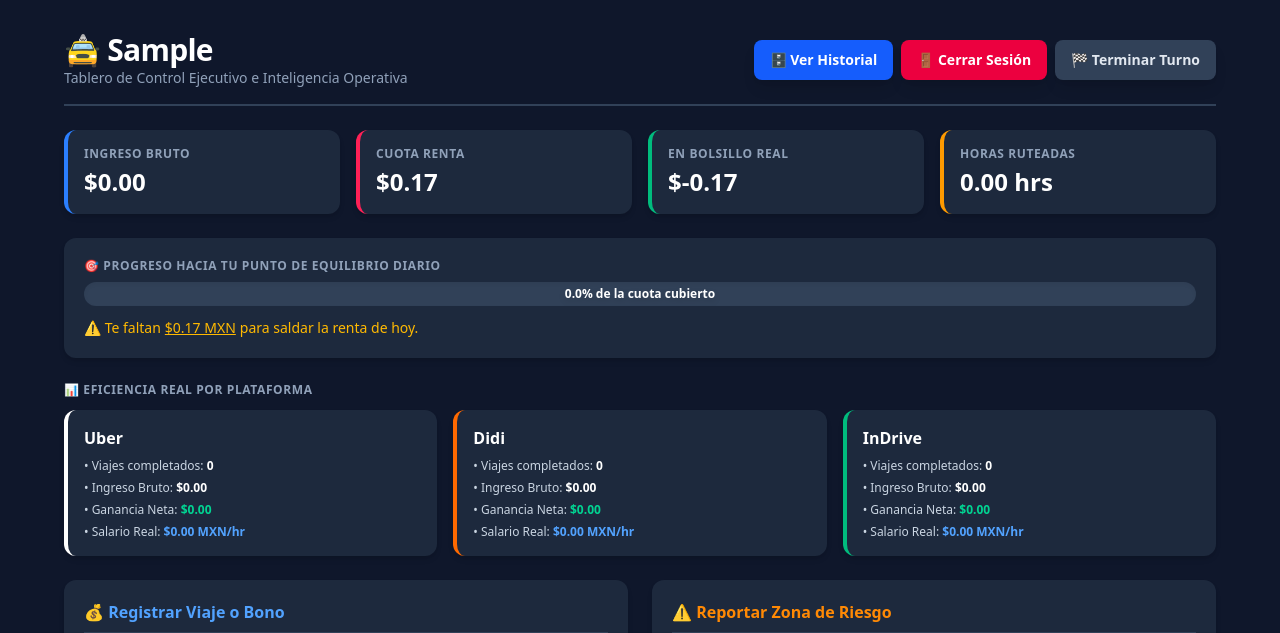
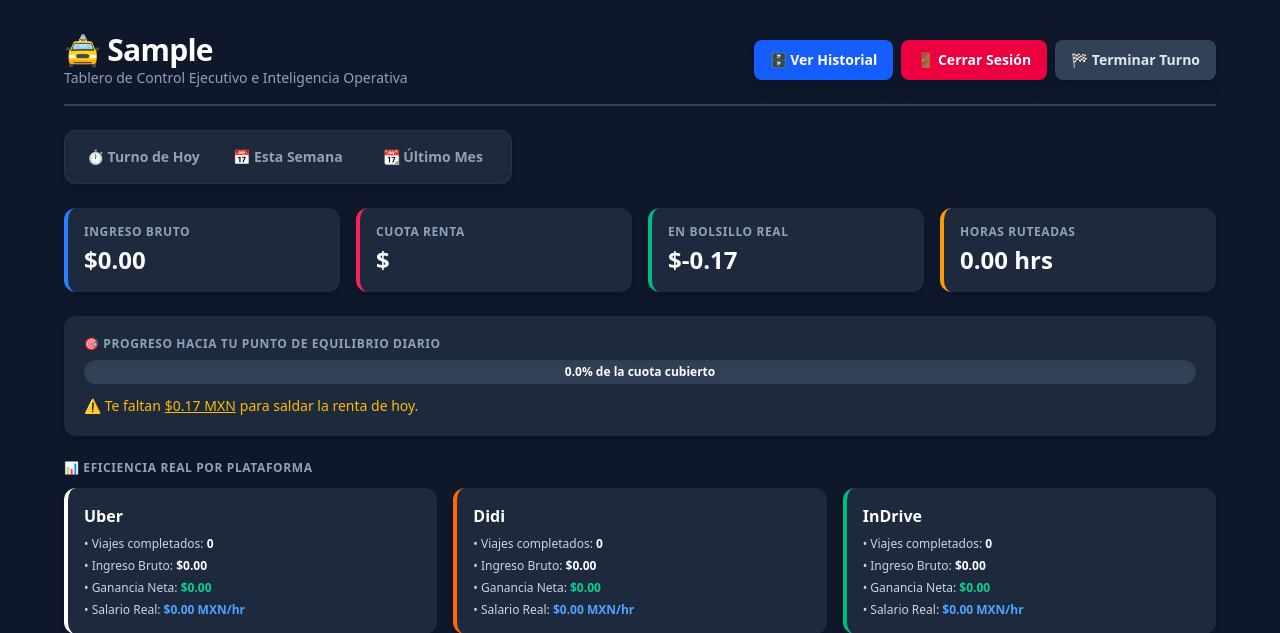
Before and after one commit to malkavianikkaku-gif/uber-maximizer, a Django app: page / in a window 1280 px wide. Shown: the top 633 px of the page. Run offline with Django 5.2, Linux system fonts and the light colour scheme; a user stored in the database is signed in; tables that the repository leaves empty hold one stand-in row (values such as "Sample post"); some libraries are stand-ins or nearby versions.

Commit message:
Feat: Sistema de filtrado temporal (hoy, semana, mes) con escalado automático de renta fija y control en Postgres

```diff
--- a/core/views/view_dashboard.py
+++ b/core/views/view_dashboard.py
@@ -3,6 +3,8 @@ from django.contrib.auth.decorators import login_required
 from ..models.model_financiero import RegistroFinanciero
 from ..models.model_calle import CalleRiesgo
 from decimal import Decimal
+from django.utils import timezone
+from datetime import timedelta
 import json
 
 class DecimalEncoder(json.JSONEncoder):
@@ -55,8 +57,22 @@ def dashboard_view(request):
 
     # --- CONSULTAR Y CALCULAR MÉTRICAS DINÁMICAS ---
     # 🌟 FILTRAMOS LAS CONSULTAS: Solo traemos los datos de este conductor específico
+    filtro_tiempo = request.GET.get('filtro','hoy')  # Por defecto, mostrar solo los registros de hoy
     registros = RegistroFinanciero.objects.filter(usuario=request.user, activo=True)
     calles = CalleRiesgo.objects.filter(usuario=request.user, activo=True)
+    ahora = timezone.now()
+
+    if filtro_tiempo == 'hoy':
+        registros = registros.filter(activo=True)
+        calles = calles.filter(activo=True)
+    elif filtro_tiempo == 'semana':
+        hace_una_semana = ahora - timedelta(days=7)  # Lunes de esta semana
+        registros = registros.filter(fecha_registro__gte=hace_una_semana)
+        calles = calles.filter(fecha_reporte__gte=hace_una_semana)
+    elif filtro_tiempo == 'mes':
+        hace_un_mes = ahora - timedelta(days=30)  # Aproximadamente un mes atrás
+        registros = registros.filter(fecha_registro__gte=hace_un_mes)
+        calles = calles.filter(fecha_reporte__gte=hace_un_mes)
 
     global_bruto = Decimal('0.0')
     global_neto_viajes = Decimal('0.0')
@@ -85,23 +101,34 @@ def dashboard_view(request):
                 global_horas += horas_viaje
 
     # 🌟 CÁLCULO TOTALMENTE DINÁMICO: Consumimos la renta semanal del perfil del usuario
-    renta_diaria = perfil.renta_semanal / Decimal('6.0')
-    dinero_real_bolsillo = global_neto_viajes - renta_diaria
+    if filtro_tiempo == 'hoy':
+        renta_calculada = perfil.renta_semanal / Decimal('6.0')  # Renta diaria
+    elif filtro_tiempo == 'semana':
+        renta_calculada = perfil.renta_semanal  # Renta semanal
+    elif filtro_tiempo == 'mes':
+        renta_calculada = perfil.renta_semanal * Decimal('4.0')  # Renta mensual
+
+    dinero_real_bolsillo = global_neto_viajes - renta_calculada
 
 
     if global_neto_viajes > 0:
 
-        porcentaje_equilibrio = (global_neto_viajes / renta_diaria) * Decimal('100.0')
+        porcentaje_equilibrio = (global_neto_viajes / renta_calculada) * Decimal('100.0')
         porcentaje_equilibrio = min(porcentaje_equilibrio, Decimal('100.0'))
     else:
 
         porcentaje_equilibrio = Decimal('0.0')
 
 
-    pesos_faltantes_renta = max(Decimal('0.0'), renta_diaria - global_neto_viajes)
+    pesos_faltantes_renta = max(Decimal('0.0'), renta_calculada - global_neto_viajes)
 
     for app, data in apps_info.items():
         data['salario_x_hora'] = data['neto'] / data['horas'] if data['horas'] > 0 else Decimal('0.0')
+
+    apps_brutos = [float(apps_info['Uber']['bruto']), float(apps_info['Didi']['bruto']), float(apps_info['InDrive']['bruto'])]
+    apps_netos = [float(apps_info['Uber']['neto']), float(apps_info['Didi']['neto']), float(apps_info['InDrive']['neto'])]
+    apps_salarios_hora = [float(apps_info['Uber']['salario_x_hora']), float(apps_info['Didi']['salario_x_hora']), float(apps_info['InDrive']['salario_x_hora'])]
+    apps_nombres = ['Uber', 'Didi', 'InDrive']
 
     calles_lista = list(calles.values('colonia_o_zona', 'tipo_riesgo', 'descripcion', 'latitud', 'longitud'))
     calles_json = json.dumps(calles_lista, cls=DecimalEncoder)
@@ -117,7 +144,7 @@ def dashboard_view(request):
     context = {
         'total_bruto': global_bruto,
         'dinero_real_bolsillo': dinero_real_bolsillo,
-        'renta_diaria': renta_diaria,
+        'renta_calculada': renta_calculada,
         'total_horas': global_horas,
         'apps_info': apps_info,
         'calles_peligrosas_json': calles_json,
--- a/templates/dashboard.html
+++ b/templates/dashboard.html
@@ -7,11 +7,8 @@
 
     <!-- 🌟 CDN OFICIAL DE TAILWIND CSS  -->
     <script src="https://cdn.jsdelivr.net/npm/@tailwindcss/browser@4"></script>
-    <style type="text/tailwindcss">
-        @import "tailwindcss";
-    </style>
 
-        <!-- 🌟 CDN OFICIAL DE VUE.JS 3 (REACTIVIDAD EN VIVO) -->
+    <!-- 🌟 CDN OFICIAL DE VUE.JS 3 (REACTIVIDAD EN VIVO) -->
     <script src="https://unpkg.com/vue@3/dist/vue.global.js"></script>
 
     <!-- CSS de Leaflet para el mapa (se queda igual) -->
@@ -52,6 +49,21 @@
                     </button>
                 </form>
             </div>
+        </div>
+
+        <div class="bg-slate-800 p-2 rounded-xl flex items-center gap-1 mb-6 shadow-md border border-slate-700/50 max-w-md">
+            <!-- Botón Hoy -->
+            <a href="?filtro=hoy" class="flex-1 text-center font-bold text-xs md:text-sm py-2 rounded-lg transition active:scale-95 {% if filtro_activo == 'hoy' %}bg-blue-600 text-white shadow-md{% else %}text-slate-400 hover:bg-slate-700/50 hover:text-slate-200{% endif %}">
+                ⏱️ Turno de Hoy
+            </a>
+            <!-- Botón Semana -->
+            <a href="?filtro=semana" class="flex-1 text-center font-bold text-xs md:text-sm py-2 rounded-lg transition active:scale-95 {% if filtro_activo == 'semana' %}bg-blue-600 text-white shadow-md{% else %}text-slate-400 hover:bg-slate-700/50 hover:text-slate-200{% endif %}">
+                📅 Esta Semana
+            </a>
+            <!-- Botón Mes -->
+            <a href="?filtro=mes" class="flex-1 text-center font-bold text-xs md:text-sm py-2 rounded-lg transition active:scale-95 {% if filtro_activo == 'mes' %}bg-blue-600 text-white shadow-md{% else %}text-slate-400 hover:bg-slate-700/50 hover:text-slate-200{% endif %}">
+                📆 Último Mes
+            </a>
         </div>
 
         <!-- 📊 METRICAS GLOBALES -->
```
